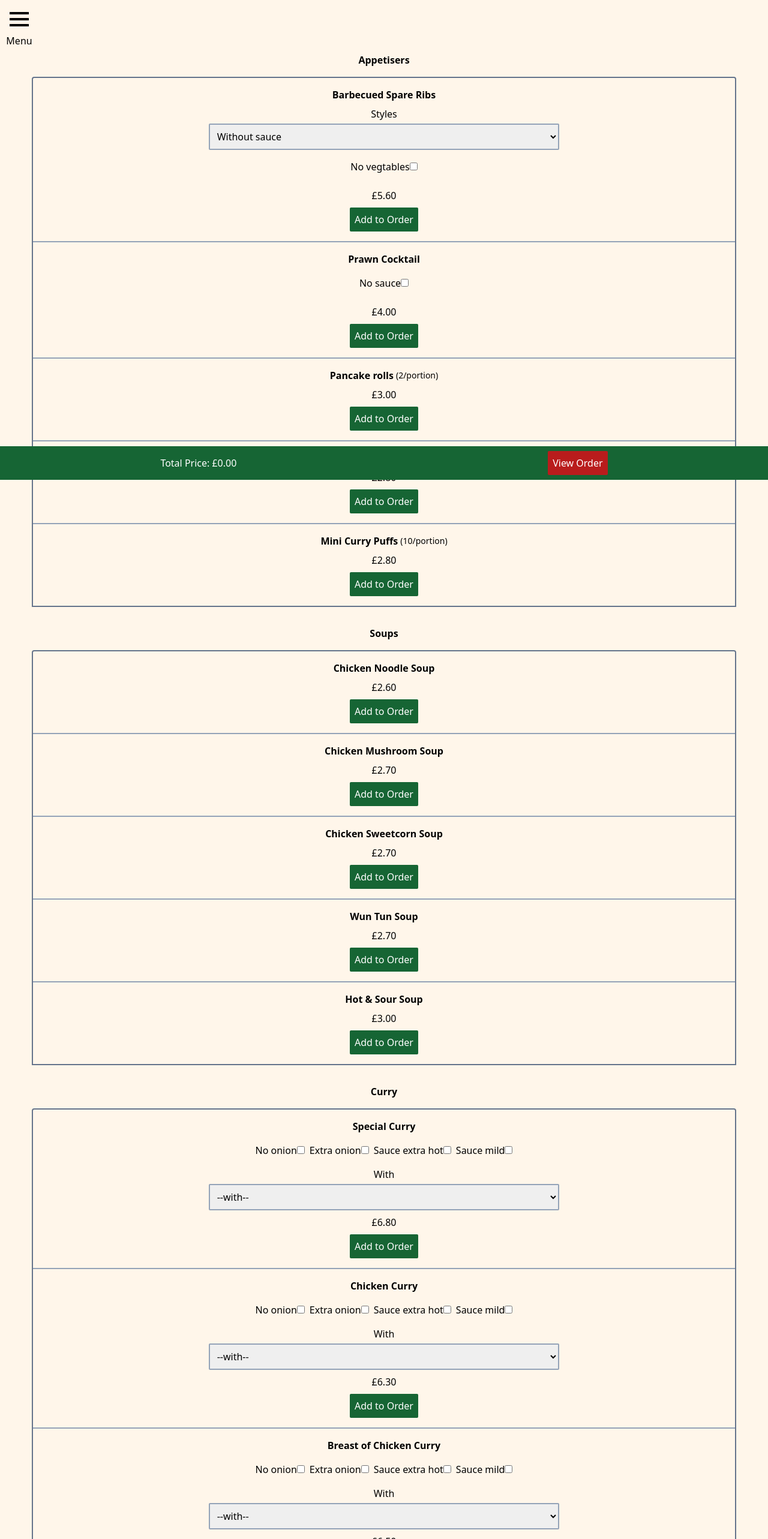
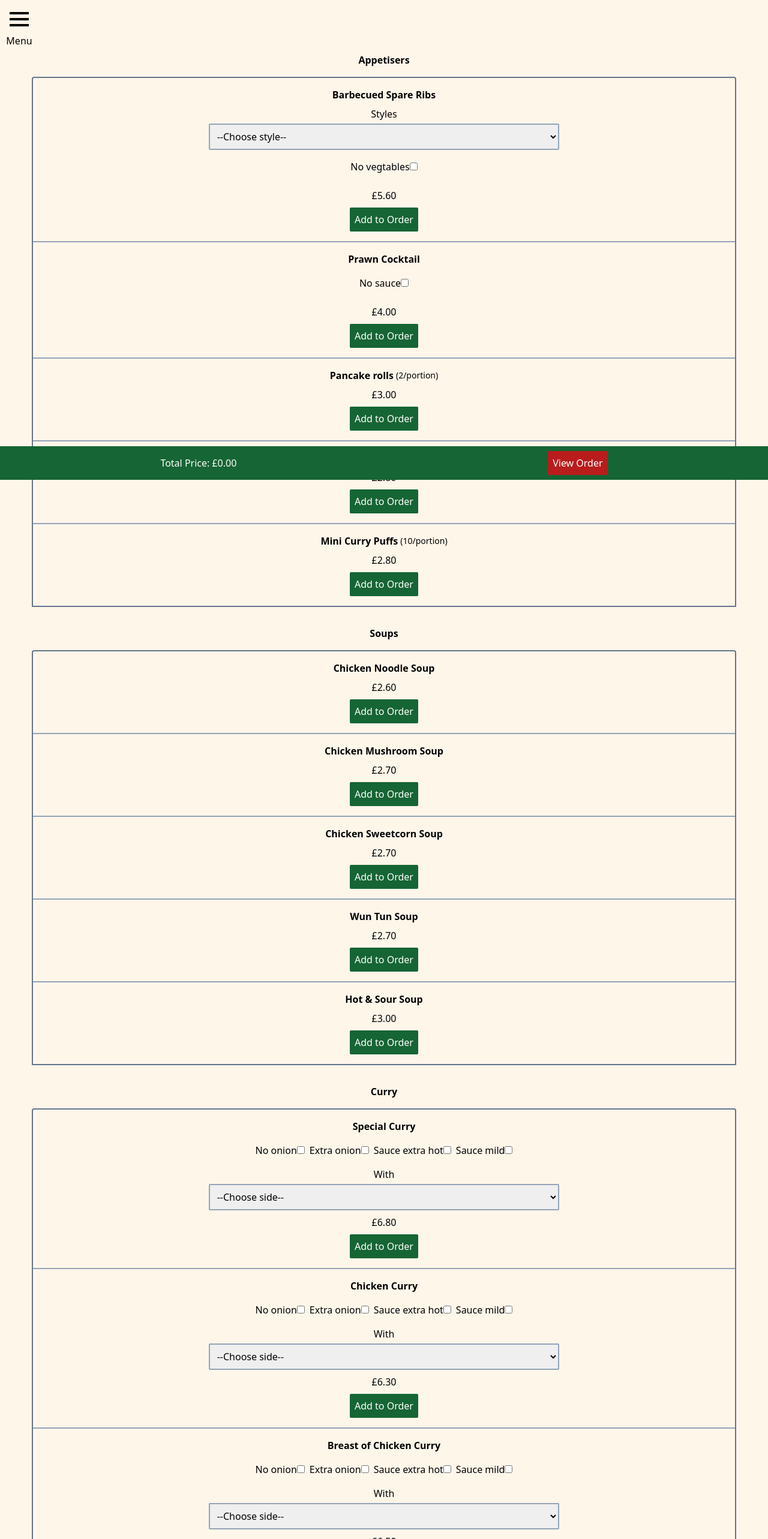
Before and after one commit to dydev20/super-kitchen, a React (Vite) app: page / in a window 1280 px wide. Shown: the top 2566 px of the page at 60% size. Built offline with nearby package versions, Linux system fonts and the light colour scheme.

Commit message:
Updated select for styles and with

```diff
--- a/src/components/FoodItem.jsx
+++ b/src/components/FoodItem.jsx
@@ -159,6 +159,8 @@ export default function FoodItem(props){
                             onChange={handleChange}
 
                         >
+                            <option value="">--Choose style--</option>
+
 
                             {props.foodItem.styles.map(style => {
                                 return (<option value={style} key={style}>{style}</option>)
@@ -187,7 +189,7 @@ export default function FoodItem(props){
                             onChange={handleChange}
                         >
 
-                            <option value="">--with--</option>
+                            <option value="">--Choose side--</option>
 
                             {props.foodItem.with.map(item => {
                                 return (<option value={item} key={item}>{item}</option>)
```
